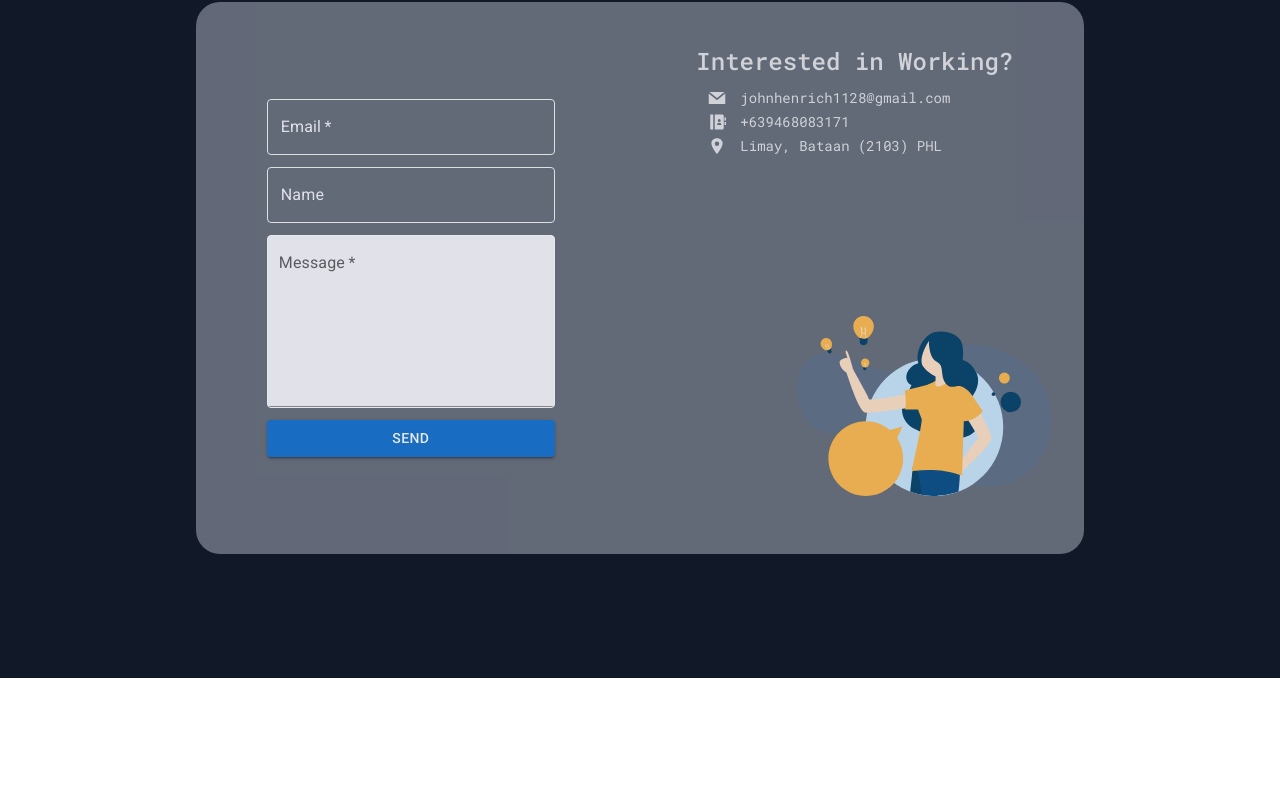
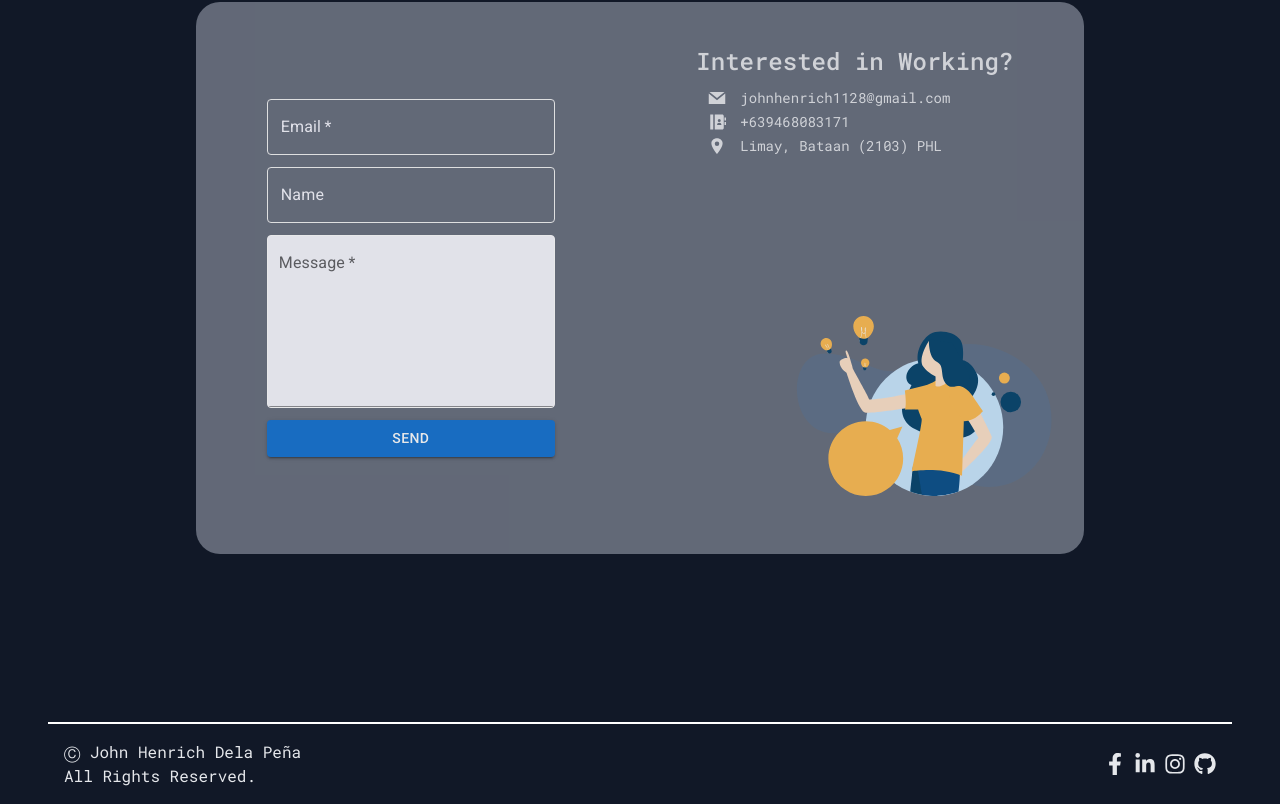
Before and after one commit to jdpena28/portfolio, a Next.js app: page / in a window 1280 px wide. Shown: the part 3082-3886 px from the top of the page. Before the commit the page ends 3760 px from the top, so only its background shows below. Built offline with nearby package versions, Linux system fonts and the light colour scheme.

Commit message:
Add footer component

```diff
--- /dev/null
+++ b/components/Sections/Footer.tsx
@@ -0,0 +1,21 @@
+import React from 'react'
+import {FaFacebookF,FaLinkedinIn,FaInstagram,FaGithub} from 'react-icons/fa'
+
+const Footer = () => {
+    return (
+        <footer className = 'flex justify-between items-center p-4 border-t-2 border-white'>
+            <div>
+                <p className='text-base'>&#9400; John Henrich Dela Peña</p>
+                <p>All Rights Reserved.</p>
+            </div>
+            <div className="flex gap-x-2">
+                <a href="#" target = '_blank'><FaFacebookF size ={22}/></a>
+                <a href="#" target = '_blank'><FaLinkedinIn size ={22}/></a>
+                <a href="#" target = '_blank'><FaInstagram size ={22}/></a>
+                <a href="#" target = '_blank'><FaGithub size ={22}/></a>
+            </div>
+        </footer>
+    )
+}
+
+export default Footer
--- a/pages/index.tsx
+++ b/pages/index.tsx
@@ -4,6 +4,7 @@ import React from 'react'
 import Navbar from '../components/Navbar'
 import About from '../components/Sections/About'
 import Contact from '../components/Sections/Contact'
+import Footer from '../components/Sections/Footer'
 import Home from '../components/Sections/Home'
 import Project from '../components/Sections/Project'
 
@@ -15,6 +16,7 @@ const App: React.FC = () => {
 			<About />
 			<Project />
 			<Contact />
+			<Footer />
 		</div>
 	)
 }
```
Also changed, not shown: figmaLayout.txt.
